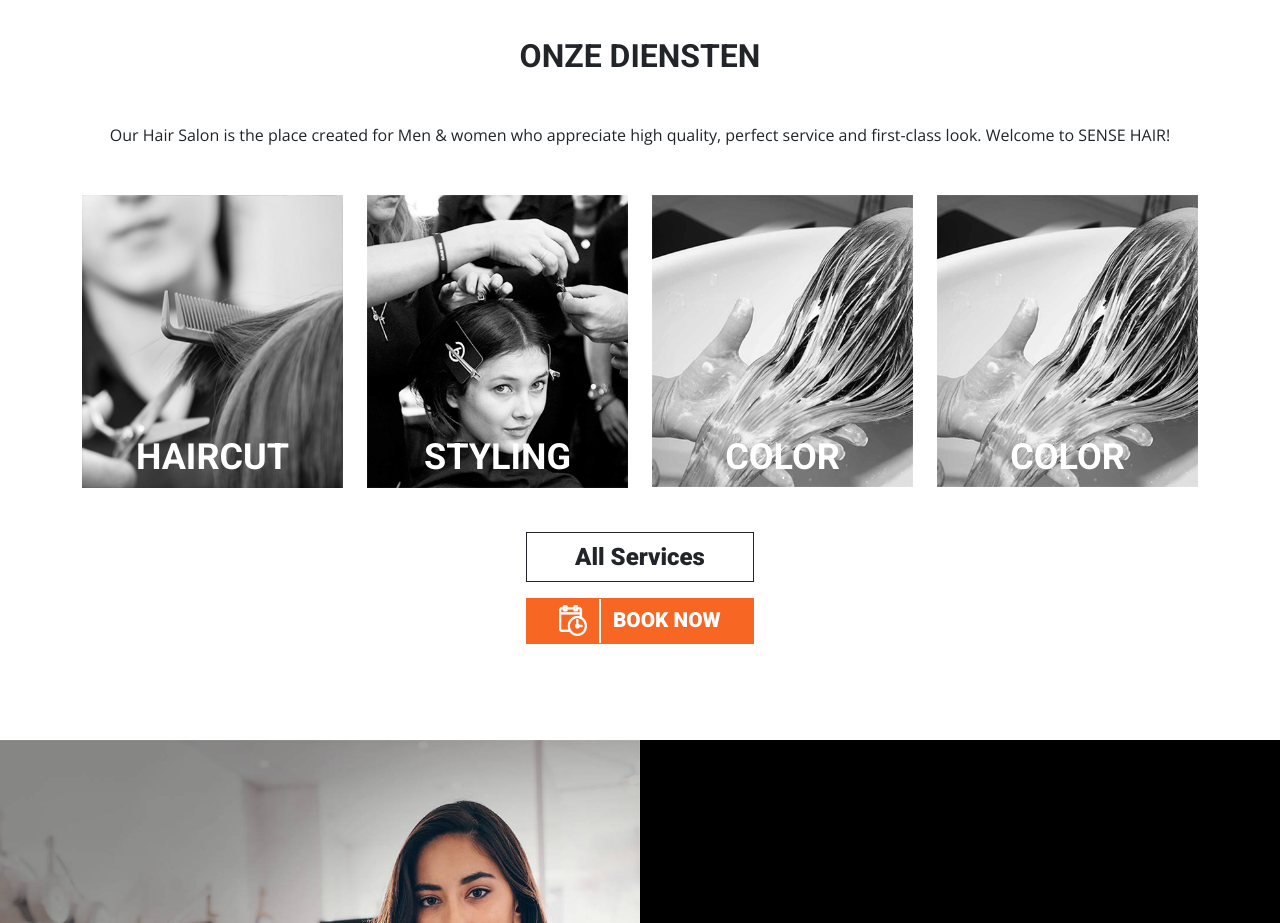
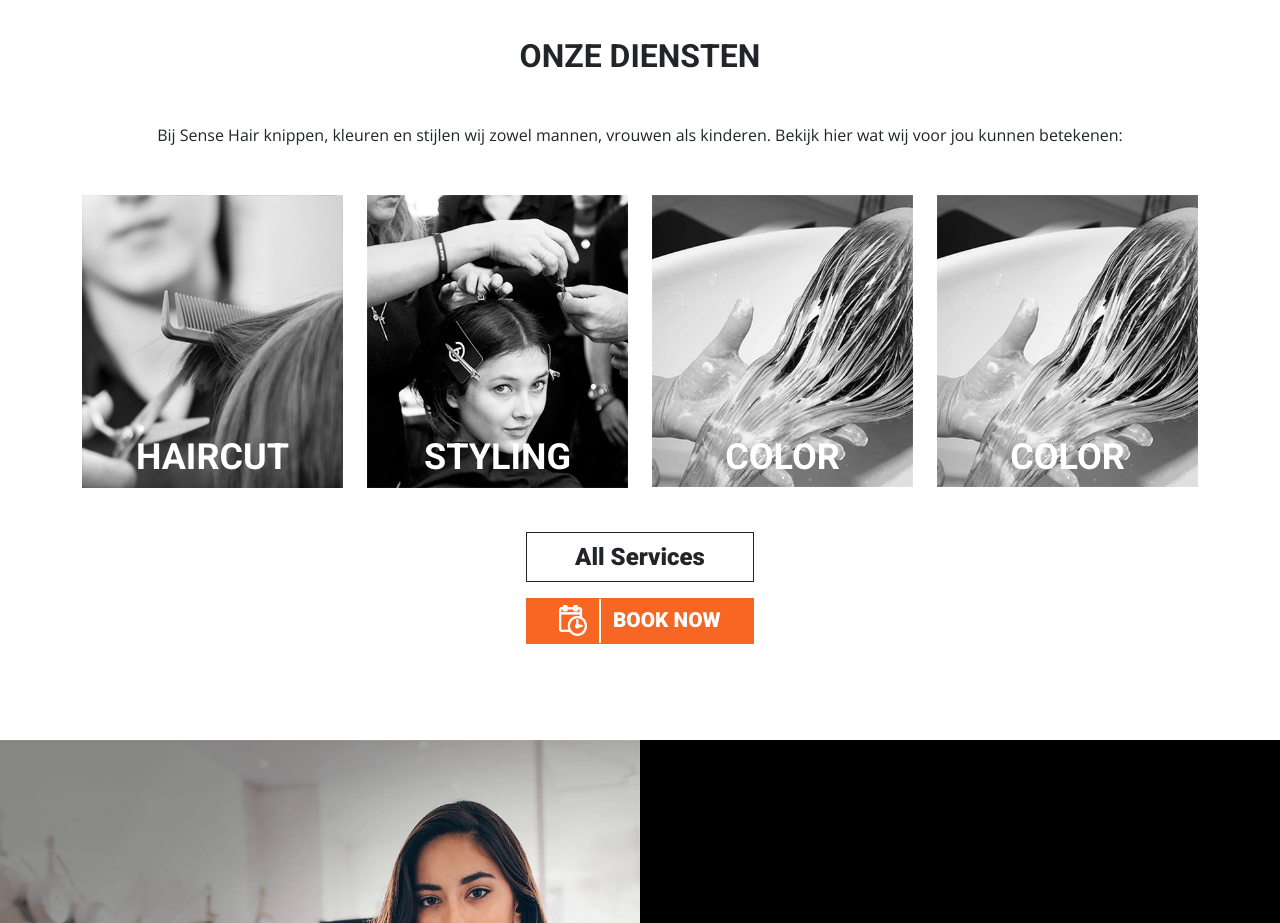
Before and after one commit to dream-diver/sensehair-web, a Next.js app: page / in a window 1280 px wide. Shown: the part 2020-2943 px from the top of the page. Built offline with nearby package versions, Linux system fonts and the light colour scheme.

Commit message:
Add Home Page Services Body

```diff
--- a/components/home/Services.js
+++ b/components/home/Services.js
@@ -41,7 +41,7 @@ const Services = () => {
         <div className="row">
           <div className="col py-5 text-center">
             <h2 className="h1-margin-bottom font-weight-700" data-aos="fade-up" data-aos-duration="750" data-aos-delay="150" data-aos-once="true">{ state.text.homeServicesTitle }</h2>
-            <p className="mb-5" data-aos="fade-up" data-aos-duration="750" data-aos-delay="600" data-aos-once="true">Our Hair Salon is the place created for Men & women who appreciate high quality, perfect service and first-class look. Welcome to SENSE HAIR!</p>
+            <p className="mb-5" data-aos="fade-up" data-aos-duration="750" data-aos-delay="600" data-aos-once="true">{ state.text.homeServicesBody }</p>
             <div className="row mb-4 d-none d-md-flex">
               <div className="col-6 col-md-3" data-aos="fade-up" data-aos-duration="750" data-aos-delay="250" data-aos-once="true">
                 <div className="img-overlay">
```
